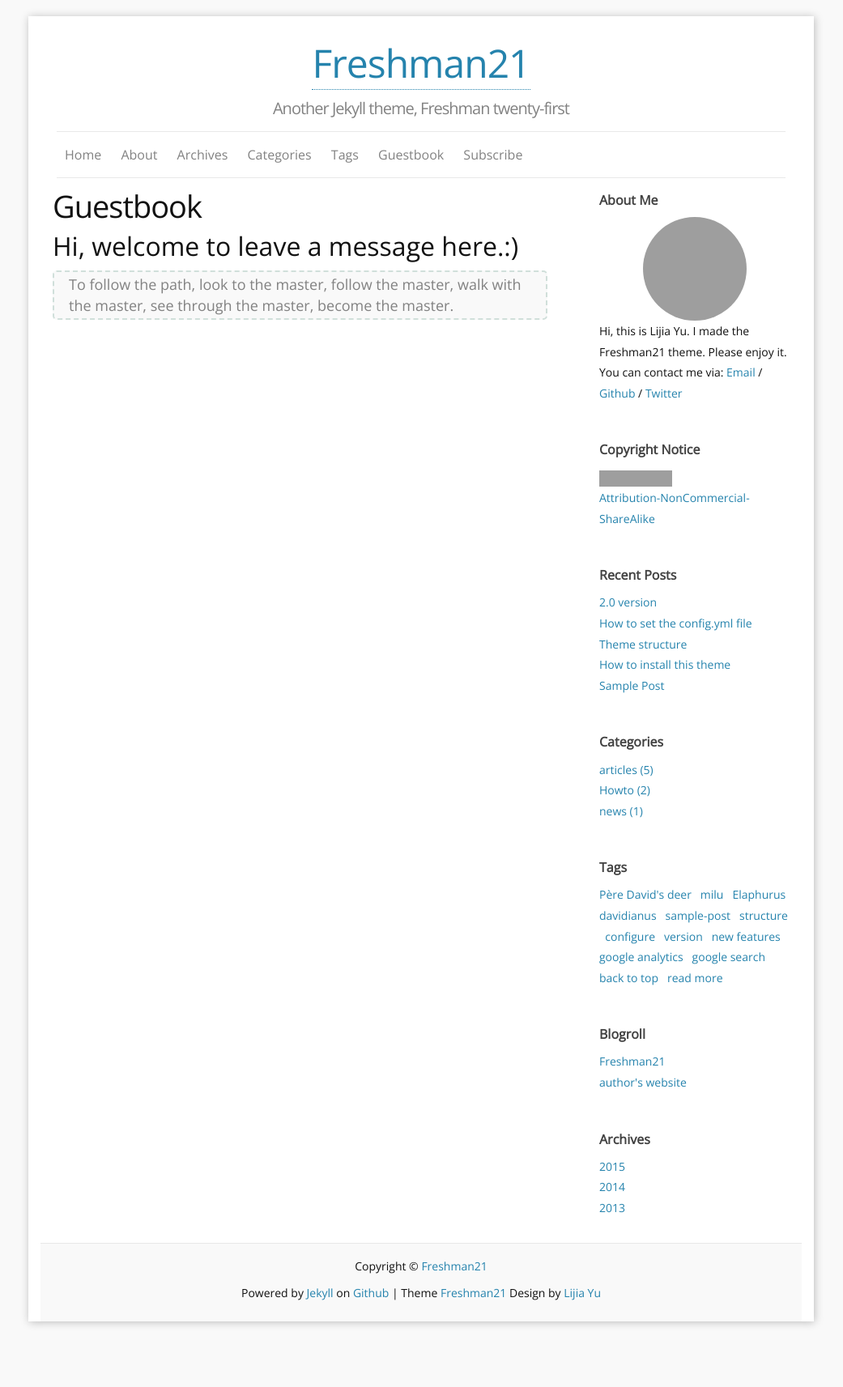
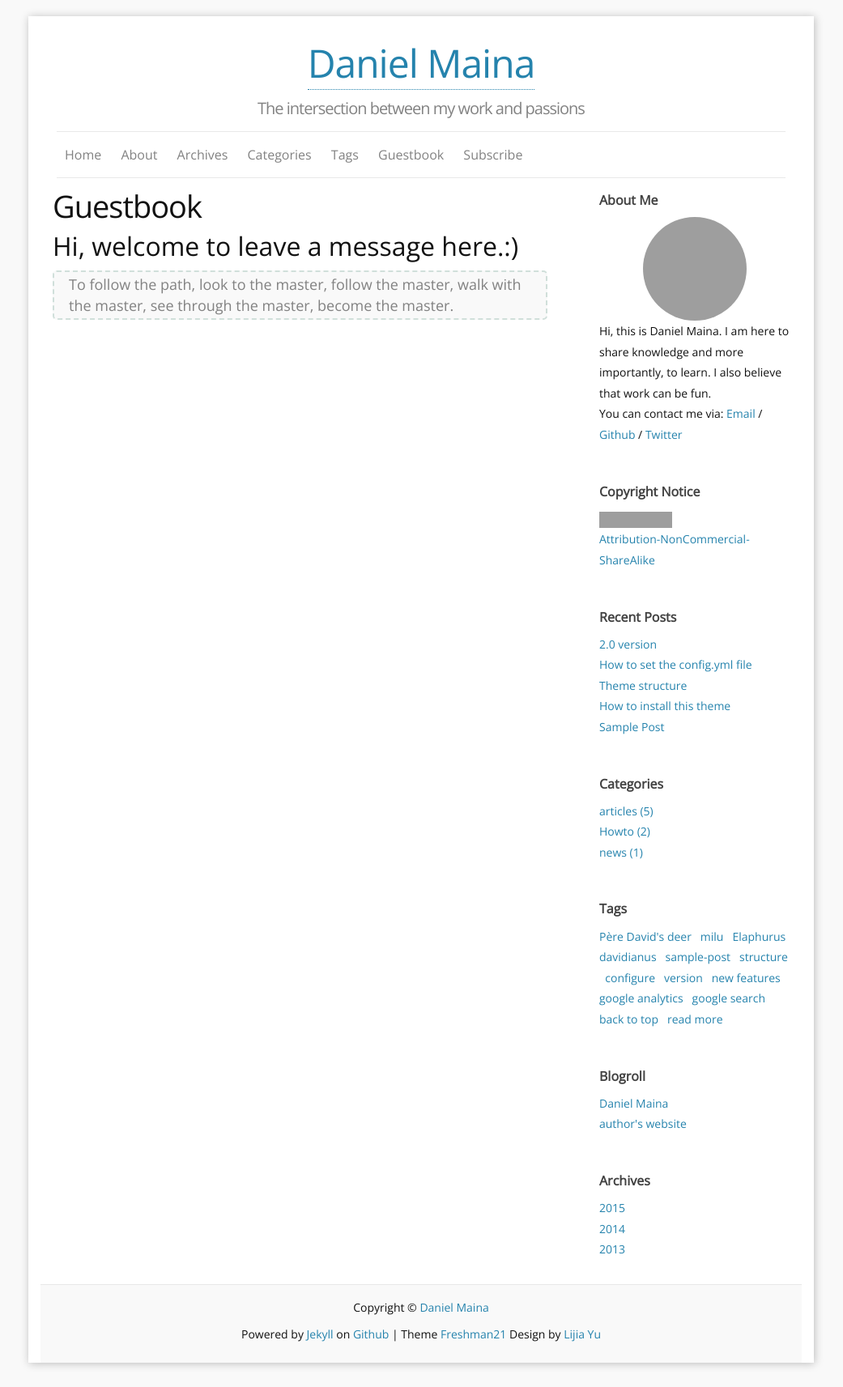
Before and after one commit to danconsults/sampleblog, a Jekyll site: the page built from f_guestbook.md, in a window 1280 px wide. Shown: the whole page at 81% size, without its empty margins (120-1161 px from the left). Built offline with Jekyll 4.4.1, drawn with Linux system fonts in a browser that asks for light colours; comment, search, counter and statistics services are not loaded; before the commit the page ends 1662 px from its top, so only the background shows below that; grey boxes are pictures that could not be loaded.

```diff
--- a/_config.yml
+++ b/_config.yml
@@ -1,20 +1,20 @@
 ### Site info:
-title: Freshman21
-tagline: Another Jekyll theme, Freshman twenty-first
-author: Lijia Yu
-email: yu@lijiayu.net
-description: "Freshman21 is a Jekyll blog theme." # You can edit this line in _config.yml. It will appear in your document head meta and in your feed.xml site description
-keywords: "Jekyll, theme, Freshman21"
+title: Daniel Maina
+tagline: The intersection between my work and passions
+author: Daniel Maina
+email: fofungi@gmail.com
+description: "This blog is powered by jekyll and templated by yulijia ." # You can edit this line in _config.yml. It will appear in your document head meta and in your feed.xml site description
+keywords: "Business, Information, management,Security, Data, Life"
 baseurl: /sampleblog # the subpath of your blog.
 url: "http://yulijia.net/freshman21" # the base hostname & protocol for your site
 locale: en_US
 
 ### Personal info and site tools info:
-twitter_username: yulijia
-github_username:  yulijia
+twitter_username: daniel_maina
+github_username:  danmyner
 disqus_shortname: freshman21
 favicon:     "/images/favicon.ico"
-aboutme: Hi, this is Lijia Yu. I made the Freshman21 theme. Please enjoy it. # these are shown on aboutme-sidebar.
+aboutme: Hi, this is Daniel Maina. I am here to share knowledge and more importantly, to learn. I also believe that work can be fun. # these are shown on aboutme-sidebar.
 aboutme_photo: https://i.imgur.com/Mdc4szJl.jpg # your photo.
 
 
@@ -37,30 +37,16 @@ locales:
       PostedInCategories: "Posted in"
       Taggedwith: "and tagged"
       PostDate: "on "
-    cn:
-      Aboutme: "关于我"
-      Archives: "存档"
-      Blogroll: "良师益友"
-      Categories: "分类目录"
-      Copyright_Notice: "版权声明"
-      Recent_Posts: "近期文章"
-      Tags: "标签"
-      Previous: "前一页"
-      Next: "后一页"
-      PostedInCategories: "目录:"
-      Taggedwith: "| 标签:"
-      PostDate: "| 发表时间: "
-
 
 ### your Blogroll info, only name can shown on the page.
 
 Blogroll:
-    - name: Freshman21
+    - name: Daniel Maina
       href: http://yulijia.net/freshman21
-      title: Another Jekyll blog theme
+      title: Another Perspective to life and work
     - name: author's website
-      href: http://yulijia.net/
-      title: Lijia Yu's website
+      href: www.danielmaina.me
+      title: My website
 
 
 ### Build settings
```
Also changed, not shown: images/favicon.ico.
